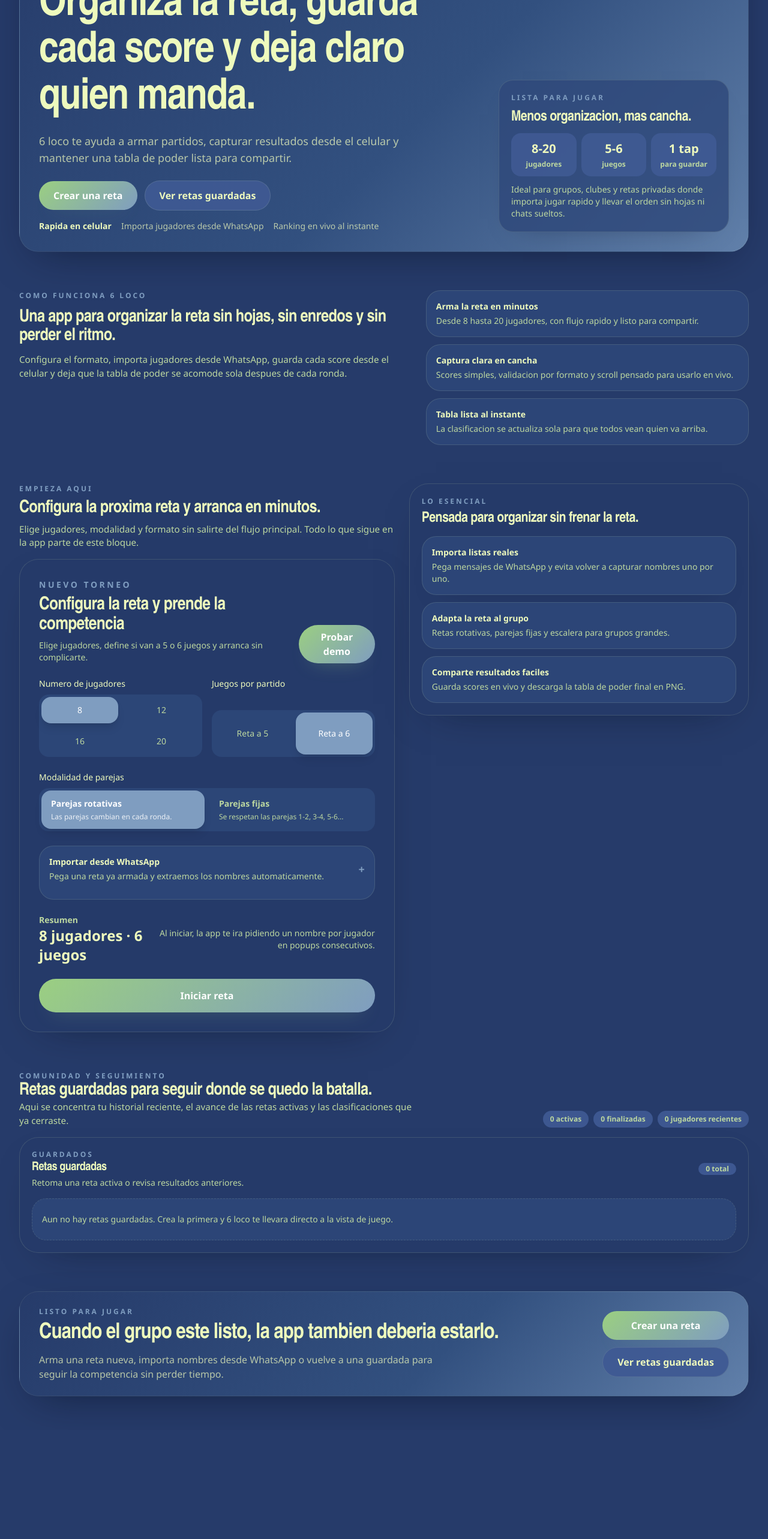
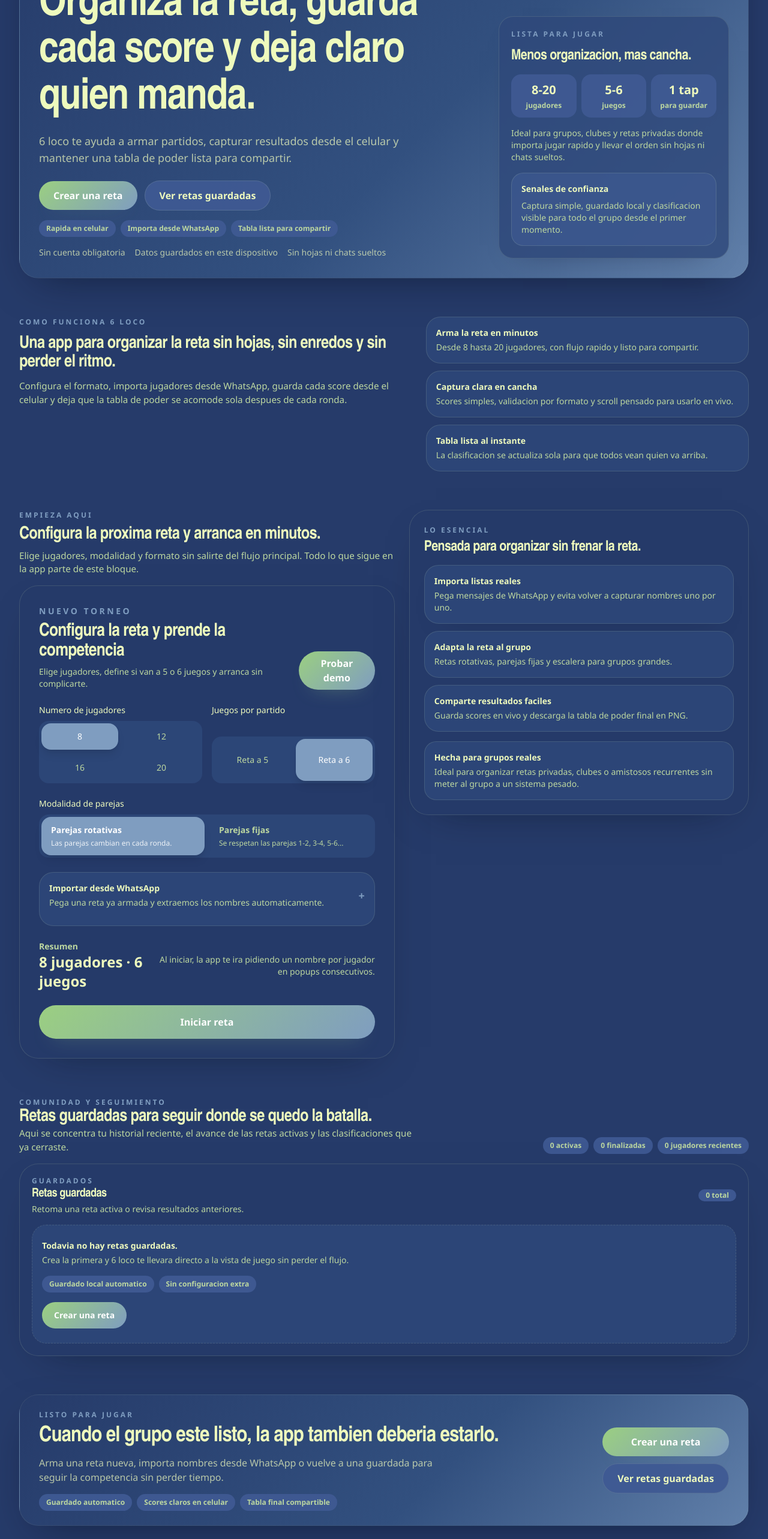
Before and after one commit to flowventas/retaspadel, a Next.js app: page / in a window 1280 px wide. Shown: the part 220-2786 px from the top of the page at 60% size. Before the commit the page ends 2604 px from the top, so only its background shows below. Built offline with nearby package versions, Linux system fonts and the light colour scheme.

Commit message:
Improve trust cues cards and CTA consistency

```diff
--- a/app/globals.css
+++ b/app/globals.css
@@ -116,6 +116,11 @@
   background: var(--card);
   box-shadow: var(--shadow-card);
   backdrop-filter: blur(18px);
+  transition:
+    border-color 180ms ease,
+    box-shadow 180ms ease,
+    transform 180ms ease,
+    background-color 180ms ease;
 }
 
 .app-panel {
@@ -123,6 +128,25 @@
   border-radius: var(--radius-panel);
   background: var(--surface-subtle);
   box-shadow: var(--shadow-soft);
+  transition:
+    border-color 180ms ease,
+    box-shadow 180ms ease,
+    transform 180ms ease,
+    background-color 180ms ease;
+}
+
+.app-card-interactive:hover,
+.app-panel-interactive:hover {
+  border-color: color-mix(in srgb, var(--brand-primary) 52%, var(--line));
+  transform: translateY(-1px);
+}
+
+.app-card-interactive:hover {
+  box-shadow: 0 28px 76px -44px rgba(15, 23, 42, 0.5);
+}
+
+.app-panel-interactive:hover {
+  box-shadow: 0 20px 54px -40px rgba(15, 23, 42, 0.42);
 }
 
 .app-hero {
@@ -195,6 +219,10 @@
   box-shadow: 0 16px 34px -22px color-mix(in srgb, var(--brand-primary) 44%, transparent);
 }
 
+.app-button-primary:hover {
+  box-shadow: 0 20px 40px -22px color-mix(in srgb, var(--brand-primary) 52%, transparent);
+}
+
 .app-button-secondary {
   border: 1px solid var(--line);
   background: var(--surface-strong);
@@ -211,6 +239,10 @@
   border: 1px solid color-mix(in srgb, var(--danger-text) 45%, var(--line));
   background: var(--danger-bg);
   color: var(--danger-text);
+}
+
+.app-button-danger:hover {
+  border-color: color-mix(in srgb, var(--danger-text) 65%, var(--line));
 }
 
 .app-icon-button {
--- a/components/tournament-app.tsx
+++ b/components/tournament-app.tsx
@@ -177,26 +177,38 @@
                 </button>
               </div>
 
+              <div className="mt-4 flex flex-wrap items-center gap-2 text-sm text-[var(--hero-muted)]">
+                <span className="app-pill bg-white/75 px-3 py-2 text-[var(--hero-text)] dark:bg-[color-mix(in_srgb,var(--surface-strong)_70%,transparent)] dark:text-[var(--hero-text)]">
+                  Rapida en celular
+                </span>
+                <span className="app-pill bg-white/75 px-3 py-2 text-[var(--hero-text)] dark:bg-[color-mix(in_srgb,var(--surface-strong)_70%,transparent)] dark:text-[var(--hero-text)]">
+                  Importa desde WhatsApp
+                </span>
+                <span className="app-pill bg-white/75 px-3 py-2 text-[var(--hero-text)] dark:bg-[color-mix(in_srgb,var(--surface-strong)_70%,transparent)] dark:text-[var(--hero-text)]">
+                  Tabla lista para compartir
+                </span>
+              </div>
+
               <div className="mt-4 flex flex-wrap items-center gap-x-4 gap-y-2 text-sm text-[var(--hero-muted)]">
-                <span className="font-semibold text-[var(--hero-text)]">Rapida en celular</span>
-                <span>Importa jugadores desde WhatsApp</span>
-                <span>Ranking en vivo al instante</span>
+                <span>Sin cuenta obligatoria</span>
+                <span>Datos guardados en este dispositivo</span>
+                <span>Sin hojas ni chats sueltos</span>
               </div>
             </div>
 
-            <div className="app-panel grid gap-3 px-5 py-5 md:max-w-sm md:justify-self-end">
+            <div className="app-panel app-panel-interactive grid gap-4 px-5 py-5 md:max-w-sm md:justify-self-end">
               <p className="app-kicker">Lista para jugar</p>
               <h2 className="text-2xl font-black text-[var(--app-text)]">Menos organizacion, mas cancha.</h2>
               <div className="grid grid-cols-3 gap-2">
-                <div className="rounded-[1rem] bg-[var(--surface-strong)] px-3 py-3 text-center">
+                <div className="rounded-[1rem] bg-[var(--surface-strong)] px-3 py-3 text-center shadow-[var(--shadow-soft)]">
                   <p className="text-xl font-black text-[var(--app-text)]">8-20</p>
                   <p className="mt-1 text-xs font-semibold text-[var(--muted)]">jugadores</p>
                 </div>
-                <div className="rounded-[1rem] bg-[var(--surface-strong)] px-3 py-3 text-center">
+                <div className="rounded-[1rem] bg-[var(--surface-strong)] px-3 py-3 text-center shadow-[var(--shadow-soft)]">
                   <p className="text-xl font-black text-[var(--app-text)]">5-6</p>
                   <p className="mt-1 text-xs font-semibold text-[var(--muted)]">juegos</p>
                 </div>
-                <div className="rounded-[1rem] bg-[var(--surface-strong)] px-3 py-3 text-center">
+                <div className="rounded-[1rem] bg-[var(--surface-strong)] px-3 py-3 text-center shadow-[var(--shadow-soft)]">
                   <p className="text-xl font-black text-[var(--app-text)]">1 tap</p>
                   <p className="mt-1 text-xs font-semibold text-[var(--muted)]">para guardar</p>
                 </div>
@@ -205,6 +217,13 @@
                 Ideal para grupos, clubes y retas privadas donde importa jugar rapido y llevar el
                 orden sin hojas ni chats sueltos.
               </p>
+              <div className="grid gap-2 rounded-[1.25rem] border border-[var(--line)] bg-[color-mix(in_srgb,var(--surface-strong)_72%,transparent)] px-4 py-4 text-sm">
+                <p className="font-black text-[var(--app-text)]">Senales de confianza</p>
+                <p className="text-[var(--muted)]">
+                  Captura simple, guardado local y clasificacion visible para todo el grupo desde el
+                  primer momento.
+                </p>
+              </div>
             </div>
           </div>
         </header>
@@ -220,19 +239,19 @@
           </div>
 
           <div className="grid gap-3 sm:grid-cols-3 md:grid-cols-1">
-            <div className="app-panel px-4 py-4">
+            <div className="app-panel app-panel-interactive px-4 py-4">
               <p className="text-sm font-black text-[var(--app-text)]">Arma la reta en minutos</p>
               <p className="mt-1 text-sm text-[var(--muted)]">
                 Desde 8 hasta 20 jugadores, con flujo rapido y listo para compartir.
               </p>
             </div>
-            <div className="app-panel px-4 py-4">
+            <div className="app-panel app-panel-interactive px-4 py-4">
               <p className="text-sm font-black text-[var(--app-text)]">Captura clara en cancha</p>
               <p className="mt-1 text-sm text-[var(--muted)]">
                 Scores simples, validacion por formato y scroll pensado para usarlo en vivo.
               </p>
             </div>
-            <div className="app-panel px-4 py-4">
+            <div className="app-panel app-panel-interactive px-4 py-4">
               <p className="text-sm font-black text-[var(--app-text)]">Tabla lista al instante</p>
               <p className="mt-1 text-sm text-[var(--muted)]">
                 La clasificacion se actualiza sola para que todos vean quien va arriba.
@@ -261,28 +280,35 @@
           </div>
 
           <aside className="motion-card motion-delay-2 grid gap-4 content-start">
-            <div className="app-card p-5">
+            <div className="app-card p-6">
               <p className="app-kicker">Lo esencial</p>
               <h3 className="mt-2 text-2xl font-black text-[var(--app-text)]">Pensada para organizar sin frenar la reta.</h3>
               <div className="mt-4 grid gap-3">
-                <div className="app-panel px-4 py-4">
+                <div className="app-panel app-panel-interactive px-4 py-4">
                   <p className="text-sm font-black text-[var(--app-text)]">Importa listas reales</p>
                   <p className="mt-1 text-sm text-[var(--muted)]">
                     Pega mensajes de WhatsApp y evita volver a capturar nombres uno por uno.
                   </p>
                 </div>
-                <div className="app-panel px-4 py-4">
+                <div className="app-panel app-panel-interactive px-4 py-4">
                   <p className="text-sm font-black text-[var(--app-text)]">Adapta la reta al grupo</p>
                   <p className="mt-1 text-sm text-[var(--muted)]">
                     Retas rotativas, parejas fijas y escalera para grupos grandes.
                   </p>
                 </div>
-                <div className="app-panel px-4 py-4">
+                <div className="app-panel app-panel-interactive px-4 py-4">
                   <p className="text-sm font-black text-[var(--app-text)]">Comparte resultados faciles</p>
                   <p className="mt-1 text-sm text-[var(--muted)]">
                     Guarda scores en vivo y descarga la tabla de poder final en PNG.
                   </p>
                 </div>
+              </div>
+              <div className="mt-4 rounded-[1.25rem] border border-[var(--line)] bg-[var(--surface-subtle)] px-4 py-4">
+                <p className="text-sm font-black text-[var(--app-text)]">Hecha para grupos reales</p>
+                <p className="mt-1 text-sm text-[var(--muted)]">
+                  Ideal para organizar retas privadas, clubes o amistosos recurrentes sin meter al
+                  grupo a un sistema pesado.
+                </p>
               </div>
             </div>
           </aside>
@@ -314,7 +340,7 @@
 
           <div className="grid content-start gap-6">
             <div className="app-card p-5">
-              <div className="flex items-center justify-between">
+              <div className="flex items-center justify-between gap-3">
                 <div>
                   <p className="text-xs font-bold uppercase tracking-[0.25em] text-[var(--brand-secondary)]">
                     Guardados
@@ -332,7 +358,7 @@
                   {tournaments.map((tournament) => (
                     <div
                       key={tournament.id}
-                      className="app-panel px-4 py-4 transition hover:border-[var(--brand-primary)]"
+                      className="app-panel app-panel-interactive px-4 py-4"
                     >
                       <div className="flex items-center justify-between gap-3">
                         <Link href={`/torneo/${tournament.id}`} className="min-w-0 flex-1 text-left">
@@ -361,9 +387,27 @@
                   ))}
                 </div>
               ) : (
-                <div className="mt-4 rounded-[1.5rem] border border-dashed border-[var(--line)] bg-[var(--surface-subtle)] px-4 py-6 text-sm text-[var(--muted)]">
-                  Aun no hay retas guardadas. Crea la primera y 6 loco te llevara directo a la
-                  vista de juego.
+                <div className="mt-4 grid gap-4 rounded-[1.5rem] border border-dashed border-[var(--line)] bg-[var(--surface-subtle)] px-4 py-6 text-sm text-[var(--muted)]">
+                  <div>
+                    <p className="font-black text-[var(--app-text)]">Todavia no hay retas guardadas.</p>
+                    <p className="mt-1">
+                      Crea la primera y 6 loco te llevara directo a la vista de juego sin perder el
+                      flujo.
+                    </p>
+                  </div>
+                  <div className="flex flex-wrap items-center gap-2">
+                    <span className="app-pill bg-[var(--surface-strong)] px-3 py-2 text-xs">Guardado local automatico</span>
+                    <span className="app-pill bg-[var(--surface-strong)] px-3 py-2 text-xs">Sin configuracion extra</span>
+                  </div>
+                  <div>
+                    <button
+                      type="button"
+                      onClick={() => scrollToSection(formSectionRef.current)}
+                      className="app-button app-button-primary px-5 py-3 text-sm"
+                    >
+                      Crear una reta
+                    </button>
+                  </div>
                 </div>
               )}
             </div>
@@ -381,6 +425,17 @@
                 Arma una reta nueva, importa nombres desde WhatsApp o vuelve a una guardada para
                 seguir la competencia sin perder tiempo.
               </p>
+              <div className="mt-4 flex flex-wrap items-center gap-2 text-sm text-[var(--hero-muted)]">
+                <span className="app-pill bg-white/75 px-3 py-2 text-[var(--hero-text)] dark:bg-[color-mix(in_srgb,var(--surface-strong)_70%,transparent)] dark:text-[var(--hero-text)]">
+                  Guardado automatico
+                </span>
+                <span className="app-pill bg-white/75 px-3 py-2 text-[var(--hero-text)] dark:bg-[color-mix(in_srgb,var(--surface-strong)_70%,transparent)] dark:text-[var(--hero-text)]">
+                  Scores claros en celular
+                </span>
+                <span className="app-pill bg-white/75 px-3 py-2 text-[var(--hero-text)] dark:bg-[color-mix(in_srgb,var(--surface-strong)_70%,transparent)] dark:text-[var(--hero-text)]">
+                  Tabla final compartible
+                </span>
+              </div>
             </div>
 
             <div className="flex flex-col gap-3 sm:flex-row md:flex-col">
```
Also changed, not shown: components/new-tournament-form.tsx (+4 -4 lines).
